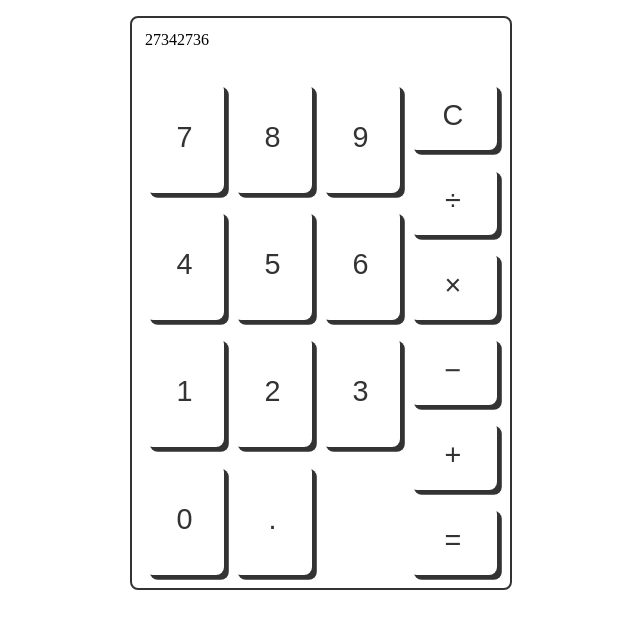
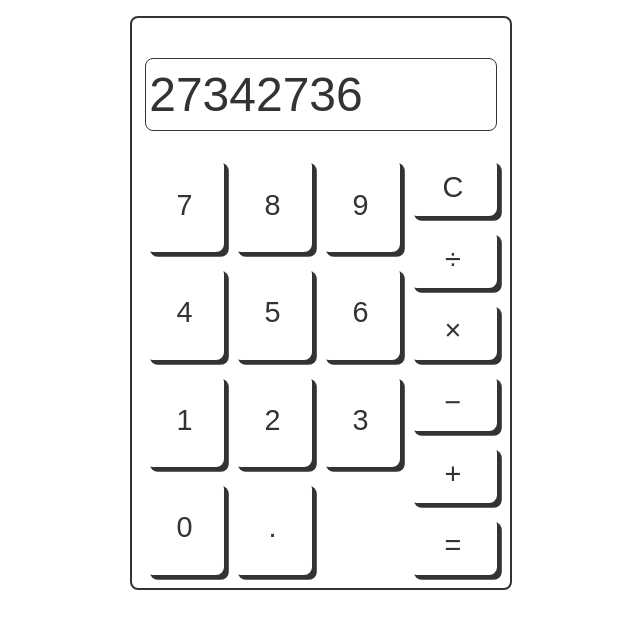
Before and after one commit to tg0xff/calculator, a plain HTML site: page index.html in a window 1280 px wide. Shown: the whole page, without its empty margins (319-959 px from the left). Drawn offline with Linux system fonts and the light colour scheme.

Commit message:
Style screen

```diff
--- a/style.css
+++ b/style.css
@@ -31,10 +31,22 @@ button {
 
 .screen-root {
   flex: 1 1;
+  display: flex;
+  align-items: center;
+}
+
+.screen {
+  flex: 1;
+  color: var(--foreground-colour);
+  font-family: sans-serif;
+  font-size: 3rem;
+  padding: 0.5rem 0.2rem;
+  border: 0.1rem solid var(--foreground-colour);
+  border-radius: 0.5rem;
 }
 
 .buttons-root {
-  flex: 9 9;
+  flex: 4 4;
   display: flex;
 }
 
```
